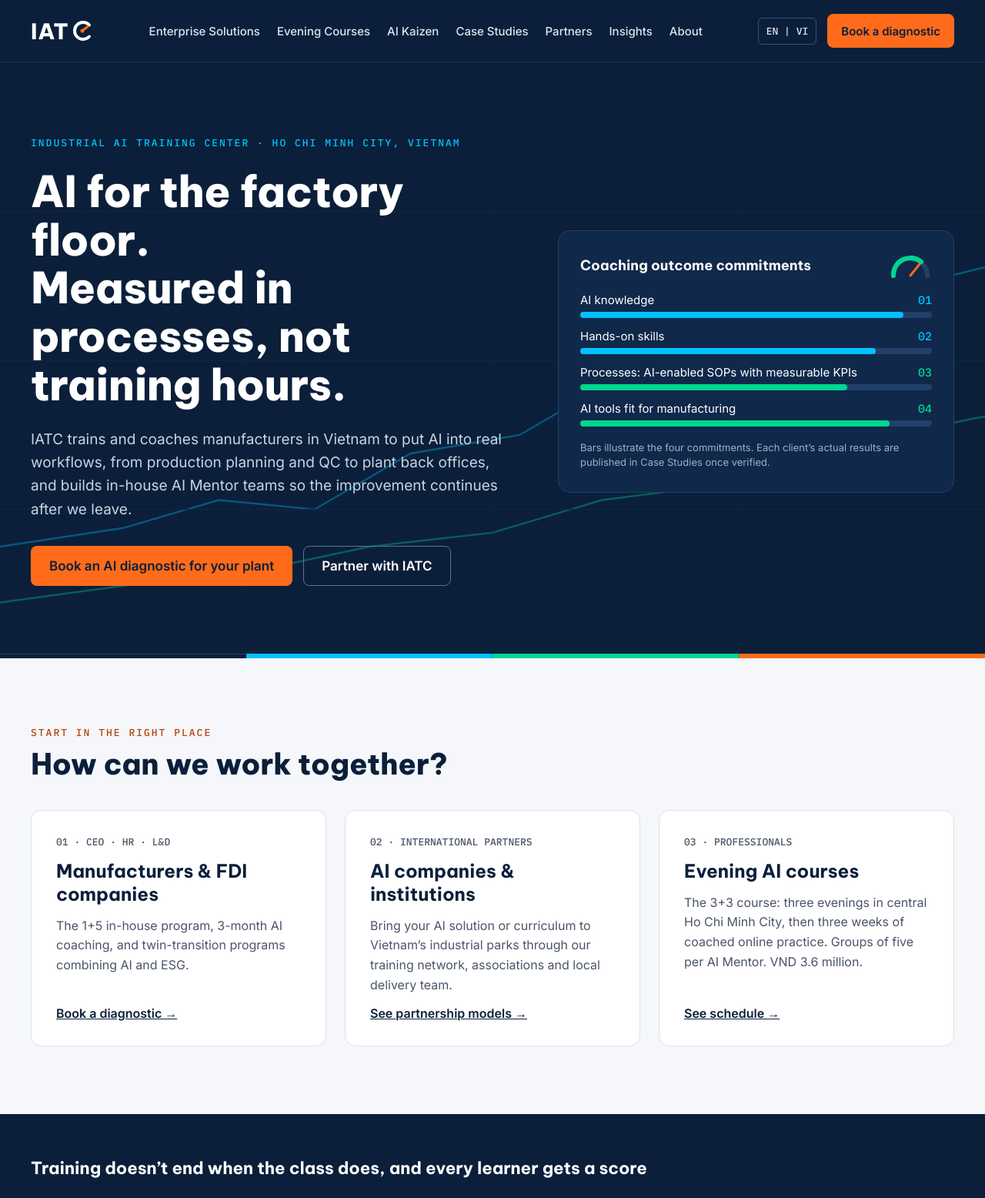
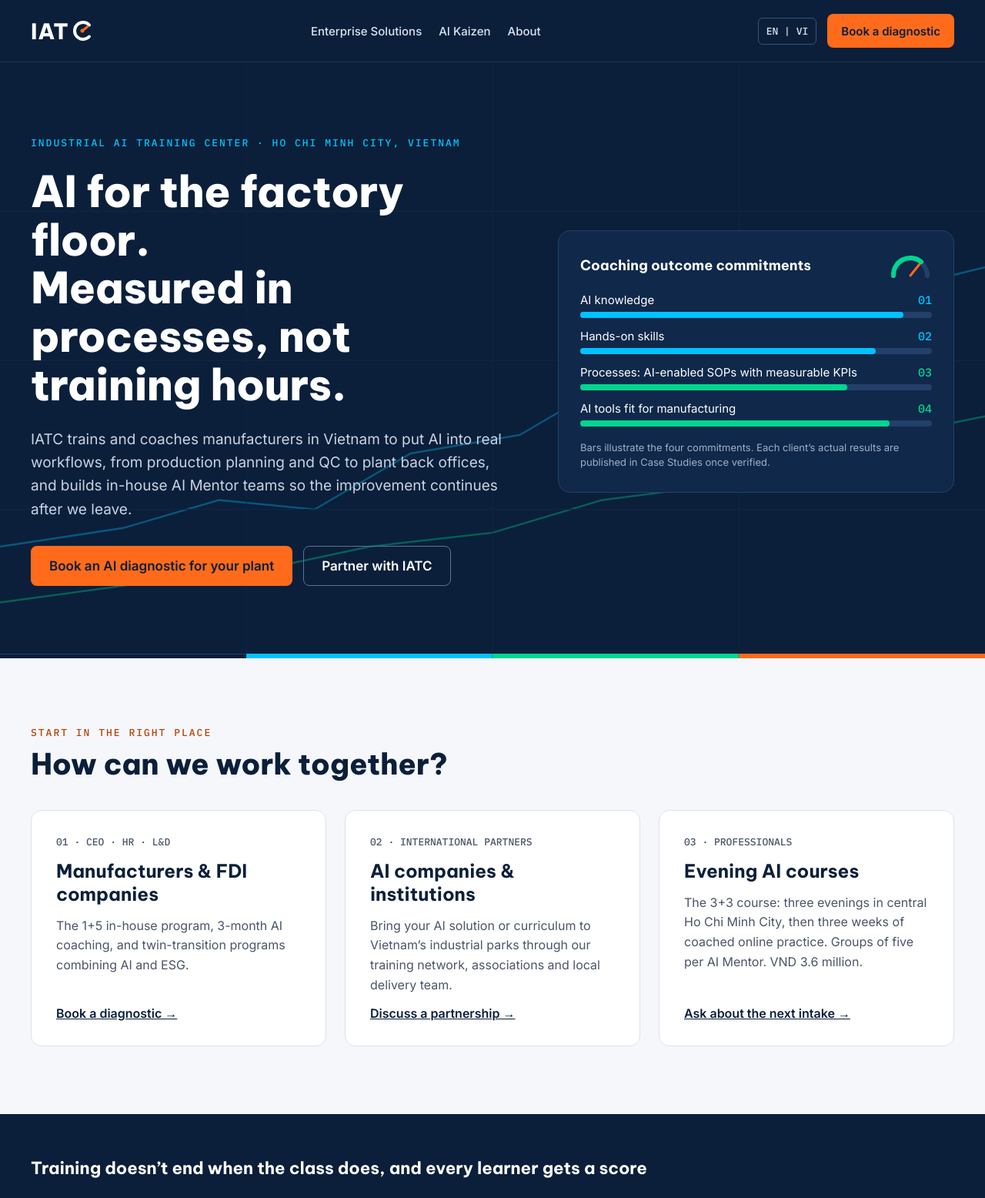
Before and after one commit to iatc18/iatc-website-preview, a plain HTML site: page en/index.html in a window 1280 px wide. Shown: the top 1556 px of the page at 77% size. Drawn offline with Linux system fonts and the light colour scheme.

Commit message:
EN: hide Case studies, Partners, Insights

```diff
--- a/en/index.html
+++ b/en/index.html
@@ -38,11 +38,11 @@ a{color:#0B1F3A}a:hover{color:#1C3A66}
 <a href="#top" aria-label="IATC – Home" style="display: flex; align-items: center; gap: 2px; text-decoration: none; color: #FFFFFF; font-family: 'Be Vietnam Pro', sans-serif; font-weight: 800; font-size: 28px; letter-spacing: 1px">IAT<svg width="30" height="30" viewBox="0 0 30 30" aria-hidden="true"><path d="M24 7.5A11 11 0 1 0 24 22.5" fill="none" stroke="#FFFFFF" stroke-width="4" stroke-linecap="round"></path><path d="M15 15L22 9.5" stroke="#FF6B1A" stroke-width="3" stroke-linecap="round"></path><circle cx="15" cy="15" r="2.5" fill="#FF6B1A"></circle></svg></a>
 <nav aria-label="Main menu" style="display: flex; flex-wrap: wrap; gap: 22px; font-size: 15px; font-weight: 500">
 <a href="#solutions" style="color: #DCE4EF; text-decoration: none">Enterprise Solutions</a>
-<a href="../#lich" style="color: #DCE4EF; text-decoration: none">Evening Courses</a>
+<a hidden href="../#lich" style="color: #DCE4EF; text-decoration: none">Evening Courses</a>
 <a href="#kaizen" style="color: #DCE4EF; text-decoration: none">AI Kaizen</a>
-<a href="#cases" style="color: #DCE4EF; text-decoration: none">Case Studies</a>
-<a href="#partners" style="color: #DCE4EF; text-decoration: none">Partners</a>
-<a href="#insights" style="color: #DCE4EF; text-decoration: none">Insights</a>
+<a hidden href="#cases" style="color: #DCE4EF; text-decoration: none">Case Studies</a>
+<a hidden href="#partners" style="color: #DCE4EF; text-decoration: none">Partners</a>
+<a hidden href="#insights" style="color: #DCE4EF; text-decoration: none">Insights</a>
 <a href="#about" style="color: #DCE4EF; text-decoration: none">About</a>
 </nav>
 <div style="display: flex; align-items: center; gap: 14px">
@@ -61,7 +61,7 @@ a{color:#0B1F3A}a:hover{color:#1C3A66}
 <p style="margin: 0; font-size: 19px; line-height: 1.6; color: #C9D4E3; max-width: 620px">IATC trains and coaches manufacturers in Vietnam to put AI into real workflows, from production planning and QC to plant back offices, and builds in-house AI Mentor teams so the improvement continues after we leave.</p>
 <div style="display: flex; flex-wrap: wrap; gap: 14px; padding-top: 8px">
 <a href="#diagnostic" style="background: #FF6B1A; color: #0B1F3A; text-decoration: none; font-weight: 700; font-size: 17px; padding: 16px 24px; border-radius: 8px">Book an AI diagnostic for your plant</a>
-<a href="#partners" style="color: #FFFFFF; text-decoration: none; font-weight: 600; font-size: 17px; padding: 15px 23px; border-radius: 8px; border: 1px solid #5A7299">Partner with IATC</a>
+<a href="#diagnostic" style="color: #FFFFFF; text-decoration: none; font-weight: 600; font-size: 17px; padding: 15px 23px; border-radius: 8px; border: 1px solid #5A7299">Partner with IATC</a>
 </div>
 </div>
 <div style="flex: 1 1 380px; min-width: 0; background: #10284A; border: 1px solid #23406A; border-radius: 16px; padding: 28px; display: flex; flex-direction: column; gap: 18px">
@@ -98,13 +98,13 @@ a{color:#0B1F3A}a:hover{color:#1C3A66}
 <p style="margin: 0; font-family: 'IBM Plex Mono', monospace; font-size: 13px; color: #4A5568">02 · INTERNATIONAL PARTNERS</p>
 <h3 style="margin: 0; font-family: 'Be Vietnam Pro', sans-serif; font-size: 24px; font-weight: 700">AI companies &amp; institutions</h3>
 <p style="margin: 0; font-size: 16px; line-height: 1.6; color: #4A5568; flex-grow: 1">Bring your AI solution or curriculum to Vietnam’s industrial parks through our training network, associations and local delivery team.</p>
-<a href="#partners" style="color: #0B1F3A; font-weight: 700; font-size: 16px">See partnership models →</a>
+<a href="#diagnostic" style="color: #0B1F3A; font-weight: 700; font-size: 16px">Discuss a partnership →</a>
 </div>
 <div style="background: #FFFFFF; border: 1px solid #DDE3EC; border-radius: 14px; padding: 32px; display: flex; flex-direction: column; gap: 14px">
 <p style="margin: 0; font-family: 'IBM Plex Mono', monospace; font-size: 13px; color: #4A5568">03 · PROFESSIONALS</p>
 <h3 style="margin: 0; font-family: 'Be Vietnam Pro', sans-serif; font-size: 24px; font-weight: 700">Evening AI courses</h3>
 <p style="margin: 0; font-size: 16px; line-height: 1.6; color: #4A5568; flex-grow: 1">The 3+3 course: three evenings in central Ho Chi Minh City, then three weeks of coached online practice. Groups of five per AI Mentor. VND 3.6 million.</p>
-<a href="../#lich" style="color: #0B1F3A; font-weight: 700; font-size: 16px">See schedule →</a>
+<a href="#diagnostic" style="color: #0B1F3A; font-weight: 700; font-size: 16px">Ask about the next intake →</a>
 </div>
 </div>
 </div>
@@ -171,7 +171,8 @@ a{color:#0B1F3A}a:hover{color:#1C3A66}
 </div>
 </section>
 
-<section id="cases" style="padding: 96px 24px; background: #FFFFFF">
+<!-- TẠM ẨN theo yêu cầu Thầy Long 19/11/2026: xóa chữ hidden để hiện lại -->
+<section hidden id="cases" style="padding: 96px 24px; background: #FFFFFF">
 <div style="max-width: 1200px; margin: 0 auto; display: flex; flex-direction: column; gap: 36px">
 <div style="display: flex; flex-direction: column; gap: 10px; max-width: 760px">
 <p style="margin: 0; font-family: 'IBM Plex Mono', monospace; font-size: 13px; letter-spacing: 2px; color: #B4460A">RESULTS</p>
@@ -207,7 +208,8 @@ a{color:#0B1F3A}a:hover{color:#1C3A66}
 </div>
 </section>
 
-<section id="partners" style="padding: 88px 24px; background: #F5F7FA">
+<!-- TẠM ẨN theo yêu cầu Thầy Long 19/11/2026: xóa chữ hidden để hiện lại -->
+<section hidden id="partners" style="padding: 88px 24px; background: #F5F7FA">
 <div style="max-width: 1200px; margin: 0 auto; display: flex; flex-wrap: wrap; gap: 48px">
 <div style="flex: 1 1 420px; min-width: 0; display: flex; flex-direction: column; gap: 14px">
 <p style="margin: 0; font-family: 'IBM Plex Mono', monospace; font-size: 13px; letter-spacing: 2px; color: #B4460A">ECOSYSTEM</p>
@@ -231,7 +233,8 @@ a{color:#0B1F3A}a:hover{color:#1C3A66}
 </div>
 </section>
 
-<section id="insights" style="padding: 88px 24px; background: #FFFFFF">
+<!-- TẠM ẨN theo yêu cầu Thầy Long 19/11/2026: xóa chữ hidden để hiện lại -->
+<section hidden id="insights" style="padding: 88px 24px; background: #FFFFFF">
 <div style="max-width: 1200px; margin: 0 auto; display: flex; flex-direction: column; gap: 32px">
 <div style="display: flex; flex-direction: column; gap: 10px">
 <p style="margin: 0; font-family: 'IBM Plex Mono', monospace; font-size: 13px; letter-spacing: 2px; color: #B4460A">INSIGHTS</p>
```
